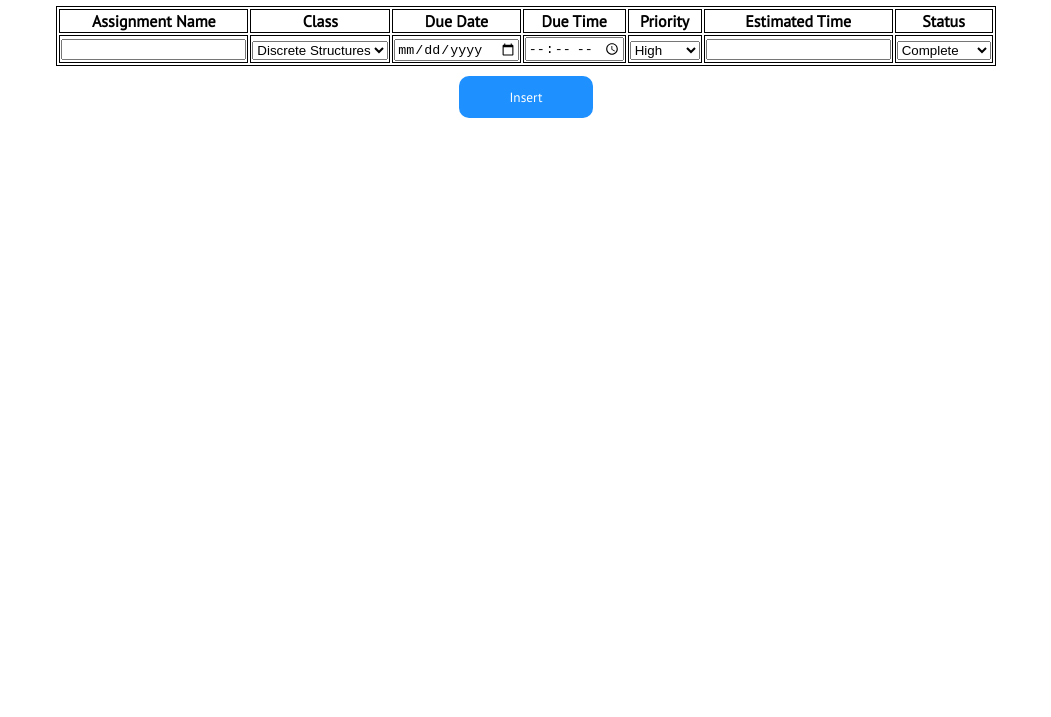
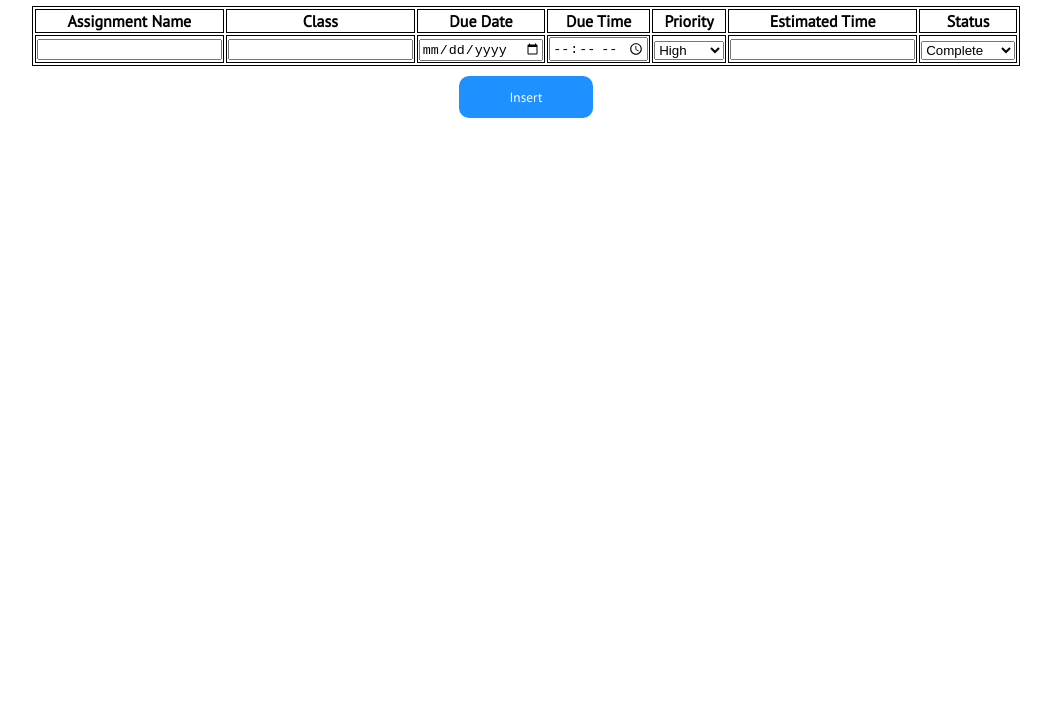
Before and after one commit to rzmk/mega-todo, a plain HTML site: page index.html in a window 1280 px wide. Shown: the part 83-800 px from the top of the page, without its empty margins (114-1165 px from the left). Drawn offline with Linux system fonts and the light colour scheme.

Commit message:
edited html file to make class an editable dropdown

```diff
--- a/index.html
+++ b/index.html
@@ -23,9 +23,14 @@
         </tr>
         <tr id="baseRow">
             <td id="assignmentCell"><input class="assignmentName" type="text" /></td> <!-- Input -->
-            <td> <select id="cityname" class="className">
-                    <option value="Discrete Structures">Discrete Structures
-                </select></td>
+            <td>
+                <input type="text" name="product" list="productName"/>
+                <datalist id="productName">
+                    <option value="Math">Math</option>
+                    <option value="Science">Science</option>
+                    <option value="English">English</option>
+                </datalist>
+                </td>
             <td> <input type="date" name="" id="" class="dateinput"> </td> <!-- Calendar -->
             <td> <input type="time" name="" id="" class="timeinput"> </td>
             <td><select id="priority" class="priorityInput">
```
